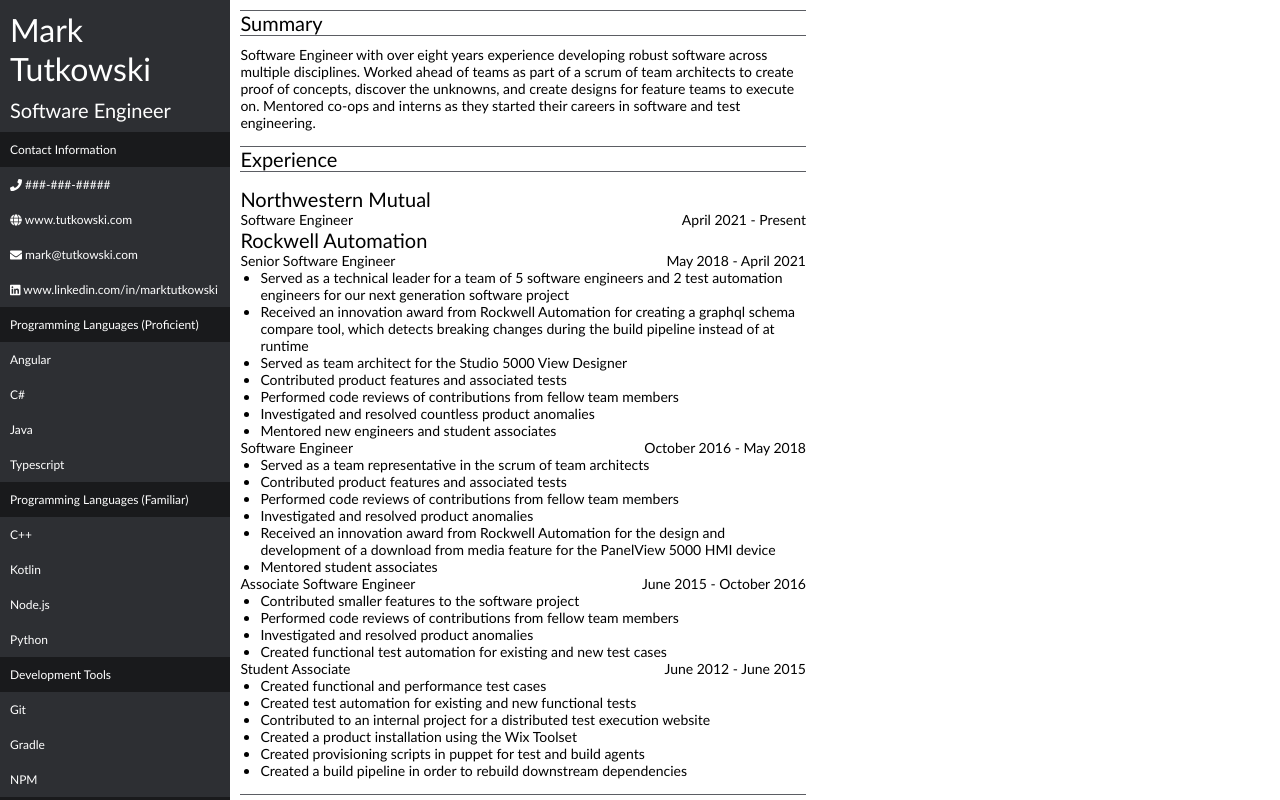
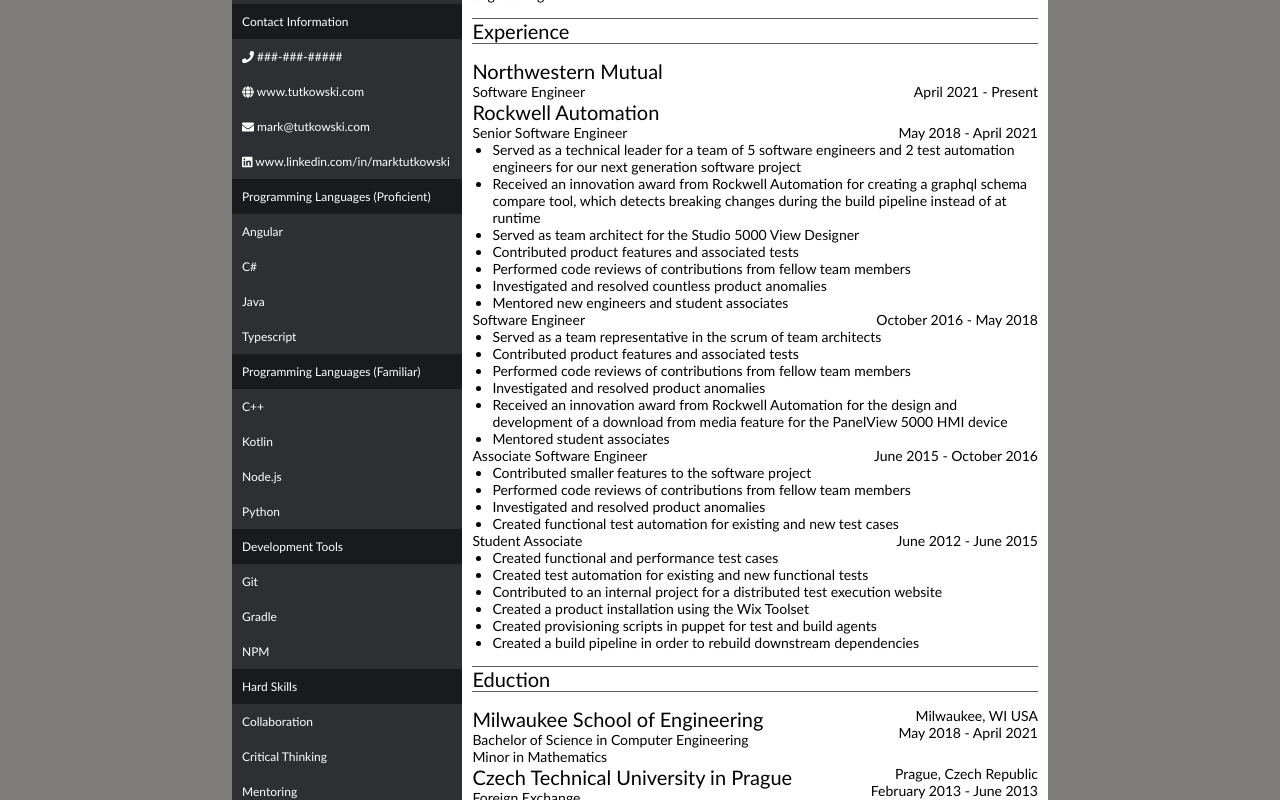
Before and after one commit to tutkowskim/resume, a React (Create React App) app: page / in a window 1280 px wide. Shown: the top 800 px of the page. Built offline with nearby package versions, Linux system fonts and the light colour scheme.

Commit message:
Generate the a pdf from the template.

```diff
--- a/public/index.html
+++ b/public/index.html
@@ -6,9 +6,27 @@
     <meta name="description" content="Mark Tutkowski's Resume"/>
     <meta name="viewport" content="width=device-width" />
     <meta charset="UTF-8">
+    <style>
+      body {
+        background-color: #7d7c79;
+      }
+      .app {
+        width: 8.5in;
+        height: 11in;
+        background-color: white;
+
+        position: absolute;
+        top:0;
+        bottom: 0;
+        left: 0;
+        right: 0;
+
+        margin: auto;
+      }
+    </style>
   </head>
   <body>
     <noscript>You need to enable JavaScript to run this app.</noscript>
-    <div id="root"></div>
+    <div class="app" id="root"></div>
   </body>
 </html>
```
Also changed, not shown: create-pdf.js (added, +19 -0 lines), package.json (+6 -2 lines), 2 other files (tests, documents, lock files or other folders).
